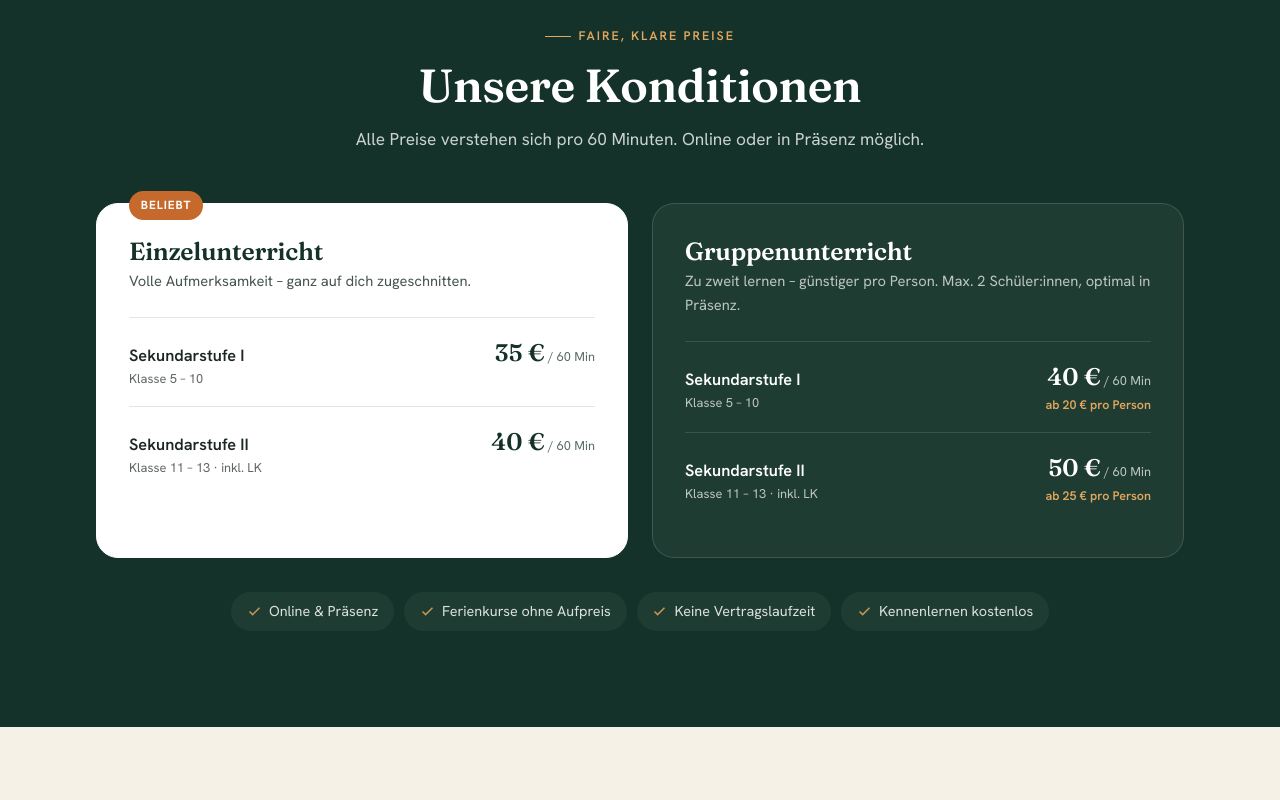
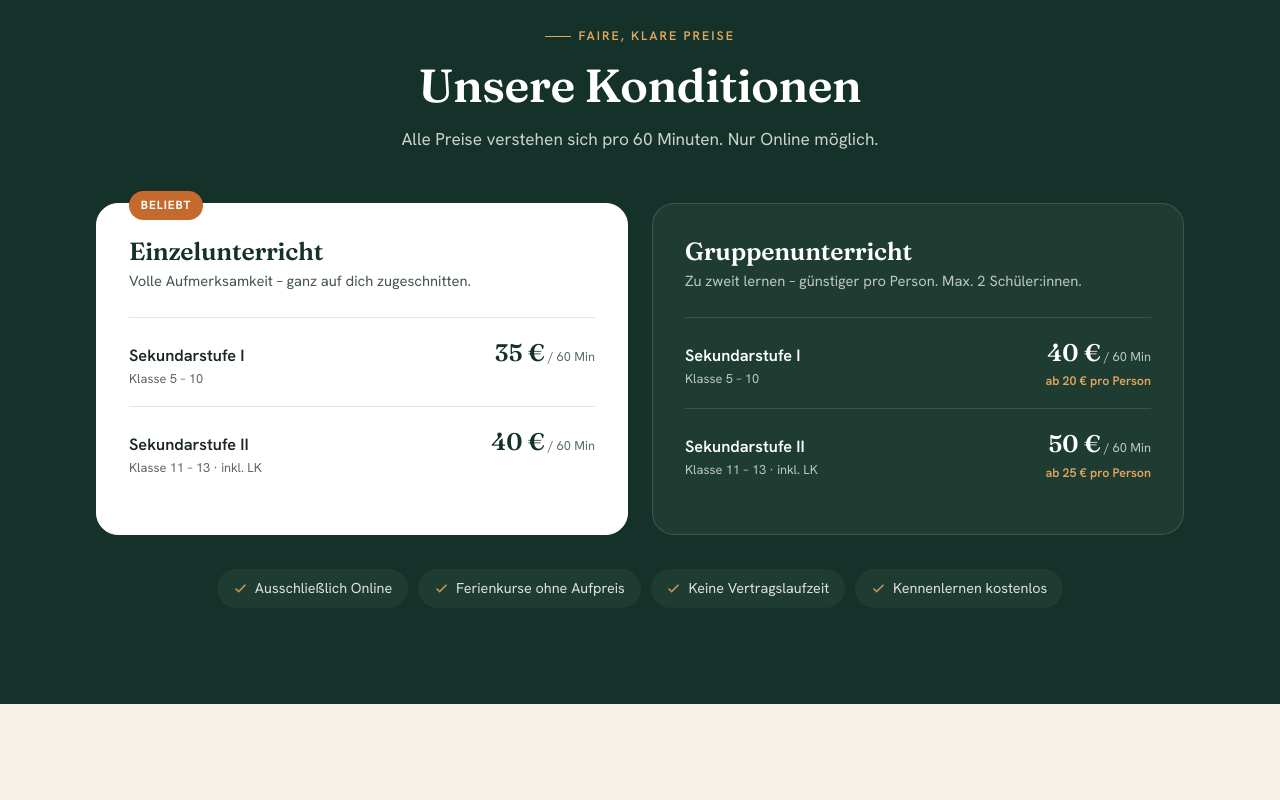
Before and after one commit to Scraynos/nachhilfe-elena-julian, a plain HTML site: page index.html in a window 1280 px wide. Shown: the part 4300-5100 px from the top of the page. Drawn offline with Linux system fonts and the light colour scheme; grey boxes are pictures that could not be loaded.

Commit message:
Update index.html

```diff
--- a/index.html
+++ b/index.html
@@ -370,7 +370,7 @@ footer a:hover{color:var(--accent-soft)}
     <div class="sec-head center reveal">
       <span class="eyebrow">Faire, klare Preise</span>
       <h2>Unsere Konditionen</h2>
-      <p>Alle Preise verstehen sich pro 60 Minuten. Online oder in Präsenz möglich.</p>
+      <p>Alle Preise verstehen sich pro 60 Minuten. Nur Online möglich.</p>
     </div>
     <div class="price-cols">
       <div class="price-card featured reveal">
@@ -389,7 +389,7 @@ footer a:hover{color:var(--accent-soft)}
 
       <div class="price-card reveal">
         <h3>Gruppenunterricht</h3>
-        <div class="price-sub">Zu zweit lernen – günstiger pro Person. Max. 2 Schüler:innen, optimal in Präsenz.</div>
+        <div class="price-sub">Zu zweit lernen – günstiger pro Person. Max. 2 Schüler:innen.</div>
         <div class="price-row">
           <div class="stufe">Sekundarstufe I<small>Klasse 5 – 10</small></div>
           <div style="text-align:right"><div class="amt">40&nbsp;€<small> / 60 Min</small></div><span class="per-person">ab 20 € pro Person</span></div>
@@ -402,7 +402,7 @@ footer a:hover{color:var(--accent-soft)}
     </div>
 
     <div class="price-notes reveal">
-      <span class="n"><svg viewBox="0 0 24 24" fill="none" stroke="currentColor" stroke-width="2.5"><path d="M20 6 9 17l-5-5"/></svg> Online &amp; Präsenz</span>
+      <span class="n"><svg viewBox="0 0 24 24" fill="none" stroke="currentColor" stroke-width="2.5"><path d="M20 6 9 17l-5-5"/></svg> Ausschließlich Online</span>
       <span class="n"><svg viewBox="0 0 24 24" fill="none" stroke="currentColor" stroke-width="2.5"><path d="M20 6 9 17l-5-5"/></svg> Ferienkurse ohne Aufpreis</span>
       <span class="n"><svg viewBox="0 0 24 24" fill="none" stroke="currentColor" stroke-width="2.5"><path d="M20 6 9 17l-5-5"/></svg> Keine Vertragslaufzeit</span>
       <span class="n"><svg viewBox="0 0 24 24" fill="none" stroke="currentColor" stroke-width="2.5"><path d="M20 6 9 17l-5-5"/></svg> Kennenlernen kostenlos</span>
@@ -496,7 +496,7 @@ Julian hat mir jedoch sehr strukturiert und verständlich die Grundlagen erklär
     <div class="foot-grid">
       <div>
         <div class="logo"><span class="mark">EJ</span> Elena&nbsp;&amp;&nbsp;Julian</div>
-        <p>Persönliche Nachhilfe von zwei Medizinstudenten – von der Mittelstufe bis zum Abitur, online und in Präsenz.</p>
+        <p>Persönliche Nachhilfe von zwei Medizinstudenten – von der Mittelstufe bis zum Abitur, online.</p>
       </div>
       <div>
         <h5>Schnellzugriff</h5>
```
